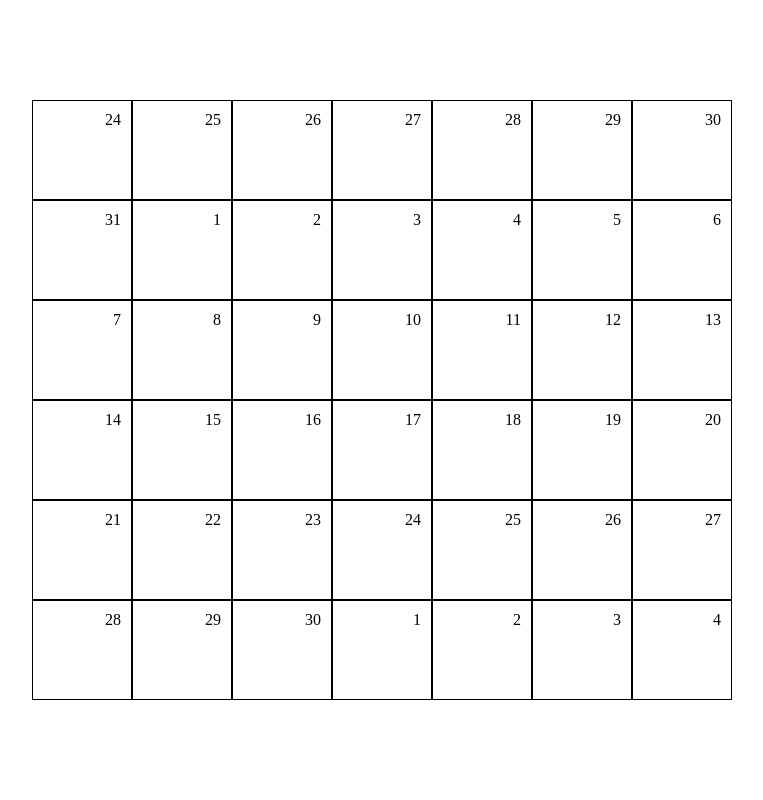
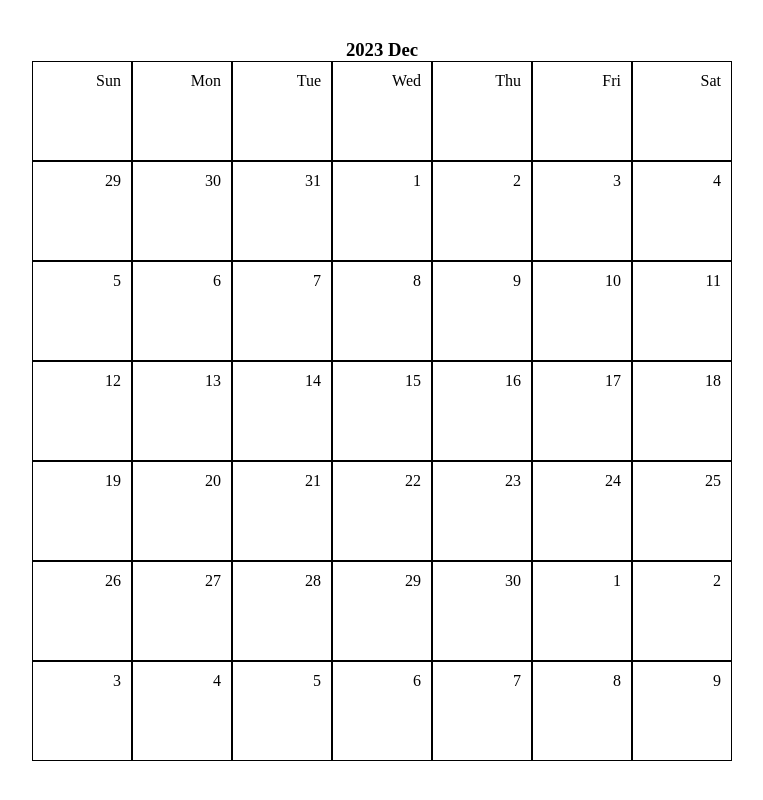
Before and after one commit to Ayush-2001-Dhanraj/calendar, a React (Create React App) app: page / in a window 1280 px wide. Shown: the whole page, without its empty margins (258-1021 px from the left). Built offline with nearby package versions, Linux system fonts and the light colour scheme.

Commit message:
use setDate

```diff
--- a/src/components/calendar/index.js
+++ b/src/components/calendar/index.js
@@ -1,57 +1,71 @@
-import React, { useState } from "react";
+import React, { useEffect, useState } from "react";
 import styles from "./calendar.module.css";
 
-function daysInMonth(month, year) {
-  return new Date(year, month, 0).getDate();
-}
+const getFirstDayOfCurrentMonth = (currentDate) => {
+  let firstDay = new Date(
+    currentDate.getFullYear(),
+    currentDate.getMonth(),
+    currentDate.getDate()
+  );
 
-const CalendarMain = ({ currentDate, setCurrentDate }) => {
-  const localDate = {
-    number: currentDate.getDate(),
-    day: currentDate.getDay(),
-    month: currentDate.getMonth(),
-    year: currentDate.getFullYear(),
+  // skew towards sunday
+  firstDay.setDate(firstDay.getDate() - firstDay.getDay());
+
+  const temp = firstDay.getMonth();
+
+  while (temp === firstDay.getMonth()) firstDay.setDate(firstDay.getDate() - 7);
+
+  return firstDay;
+};
+
+const MonthCalendar = ({ currentDate, setCurrentDate }) => {
+  const handleOnClickDay = (date) => {
+    console.log(date);
+    setCurrentDate(date);
   };
 
-  const month = [];
+  const [month, setMonth] = useState([]);
 
-  localDate.number = localDate.number % 7;
-  localDate.number = localDate.number - localDate.day;
-  localDate.day = 0;
+  useEffect(() => {
+    setMonth([]);
 
-  if (localDate.number < 1) {
-    localDate.number += daysInMonth(localDate.month, localDate.year);
-  }
+    const firstDay = getFirstDayOfCurrentMonth(currentDate);
+    const currentDateCopy = new Date(firstDay); // Create a copy of the first day to avoid modifying it.
 
-  for (let j = 0; j <= 5; j++) {
-    const oneWeek = [];
-    for (let i = 0; i <= 6; i++) {
-      if (
-        i > 0 &&
-        oneWeek[i - 1] > daysInMonth(localDate.month, localDate.year) - 1
-      ) {
-        localDate.number = 1 - i;
+    console.log("firstDay", firstDay);
+    console.log("currentDate", currentDate);
+
+    for (let i = 0; i < 6; i++) {
+      const week = [];
+
+      for (let j = 0; j < 7; j++) {
+        const dayCopy = new Date(currentDateCopy);
+        dayCopy.setDate(currentDateCopy.getDate() + i * 7 + j);
+        week.push(dayCopy);
       }
-      oneWeek.push(localDate.number + i);
+      console.log("week", week);
+      setMonth((preV) => [...preV, week]);
     }
-    localDate.number = oneWeek[6] + 1;
-    localDate.day = 0;
-    month.push(oneWeek);
-  }
-
-  const handleOnClickDay = (day) => {
-    console.log("sdk", day);
-    console.log("sdk", localDate);
-    console.log("sdk", currentDate);
-  };
+  }, [currentDate]);
 
   return (
     <>
-      {month.map((week) => (
-        <div className={styles.week}>
-          {week.map((day) => (
-            <div className={styles.day} onClick={() => handleOnClickDay(day)}>
-              {day}
+      <div className={styles.week}>
+        {["Sun", "Mon", "Tue", "Wed", "Thu", "Fri", "Sat"].map((heads) => (
+          <div className={styles.day} key={heads}>
+            {heads}
+          </div>
+        ))}
+      </div>
+      {month.map((week, index) => (
+        <div className={styles.week} key={index}>
+          {week.map((day, index) => (
+            <div
+              className={styles.day}
+              onClick={() => handleOnClickDay(day)}
+              key={index}
+            >
+              {day.getDate()}
             </div>
           ))}
         </div>
@@ -60,11 +74,33 @@ const CalendarMain = ({ currentDate, setCurrentDate }) => {
   );
 };
 
+const months = [
+  "Jan",
+  "Feb",
+  "Mar",
+  "Apr",
+  "May",
+  "Jun",
+  "Jul",
+  "Aug",
+  "Sep",
+  "Oct",
+  "Nov",
+  "Dec",
+];
+
 export default function Calendar() {
-  const [currentDate, setCurrentDate] = useState(new Date());
+  const [currentDate, setCurrentDate] = useState(new Date(2023, 11, 1));
+
   return (
     <div className={styles.Calendar}>
-      <CalendarMain currentDate={currentDate} setCurrentDate={setCurrentDate} />
+      <h3>
+        {currentDate.getFullYear()} {months[currentDate.getMonth()]}
+      </h3>
+      <MonthCalendar
+        currentDate={currentDate}
+        setCurrentDate={setCurrentDate}
+      />
     </div>
   );
 }
```
